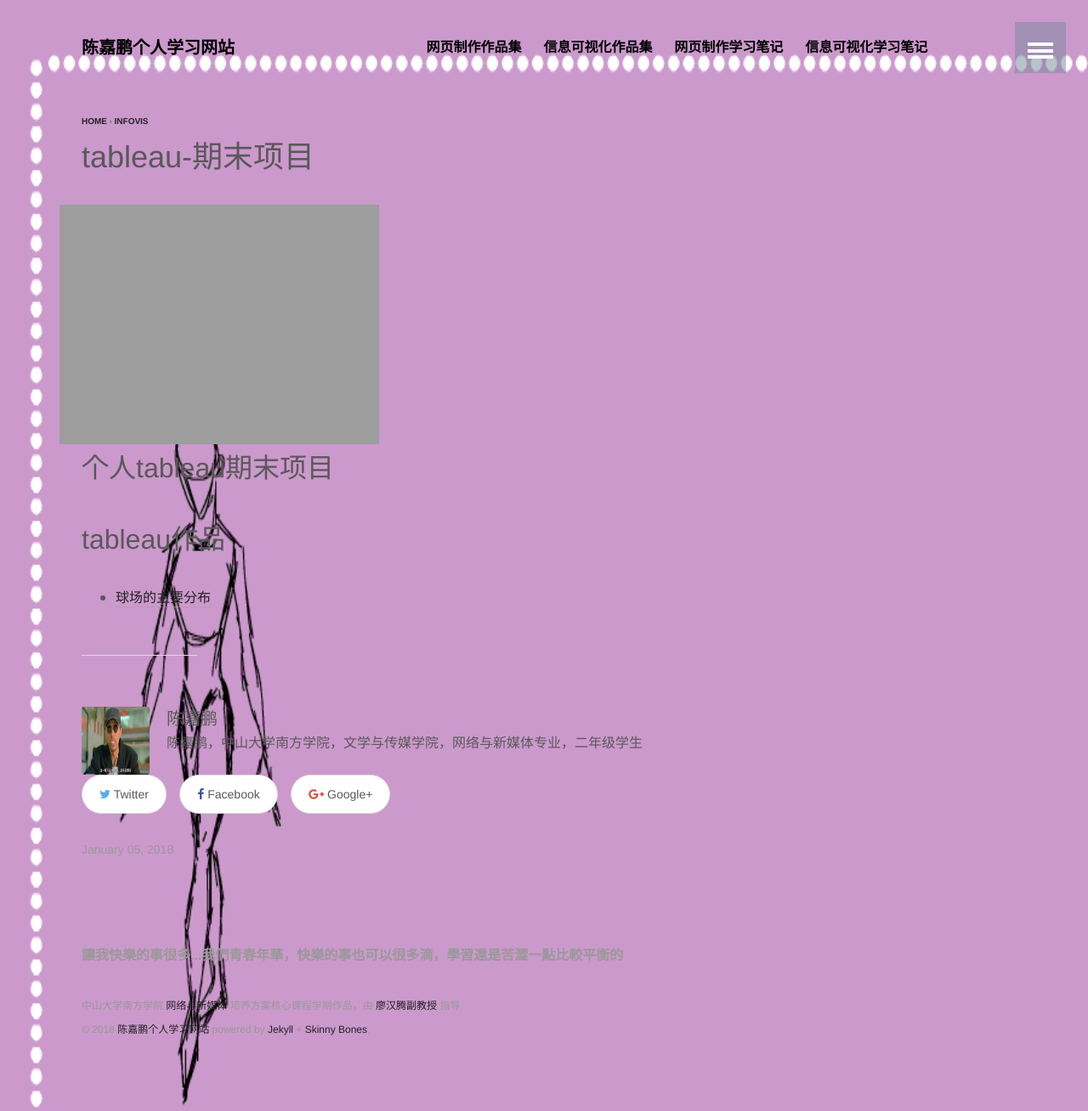
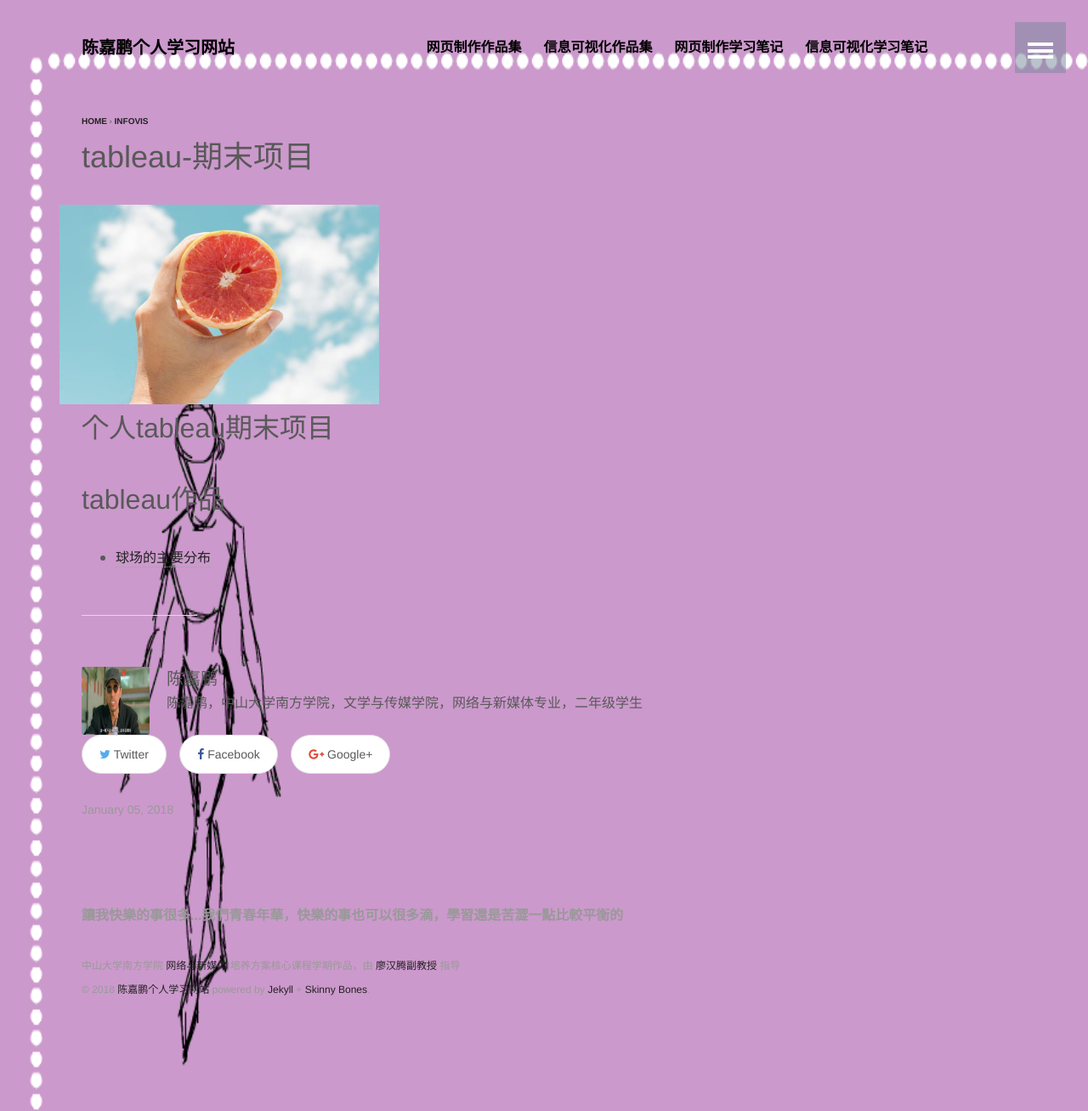
Before and after one commit to chenjaipeng/chenjaipeng.github.io, a Jekyll site: the page built from _posts/2017-11-08-信息可视化-期末.md, in a window 1280 px wide. Shown: the whole page at 85% size. Built offline with Jekyll 4.4.1, drawn with Linux system fonts in a browser that asks for light colours.

Commit message:
可视化图

```diff
--- a/_posts/2017-11-08-信息可视化-期末.md
+++ b/_posts/2017-11-08-信息可视化-期末.md
@@ -4,8 +4,8 @@ title:  "tableau-期末项目"
 date:   2018-01-05 22:07:50 +0800
 categories: infovis visualization
 image:
-  teaser: posts_tu8.jpg
-  feature: posts_tu8.jpg
+  teaser: tu_pian.jpg
+  feature: tu_pian.jpg
 ---
 
 ## 个人tableau期末项目
@@ -14,4 +14,4 @@ image:
 
 ## tableau作品
 
-- <a href="https://chenjaipeng.github.io/infovis/keshihua/index" target="_blank">球场的主要分布</a>
+- <a href="https://chenjiapeng.github.io/infovis/keshihua/index" target="_blank">球场的主要分布</a>
```
